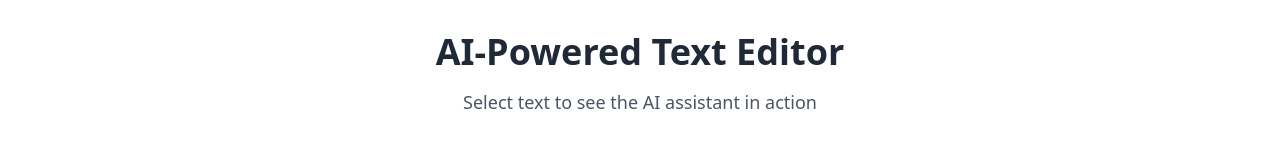
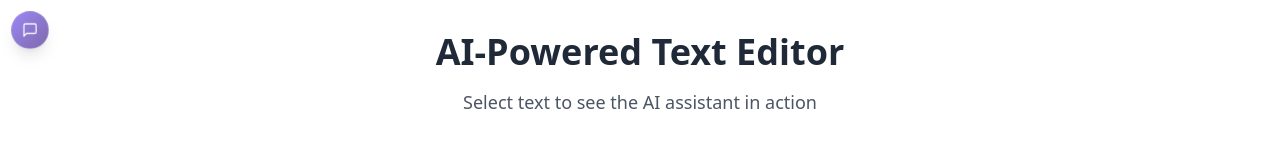
Before and after one commit to nguyentoantuit/ai-context-scribe-menu, a React (Vite) app: page / in a window 1280 px wide. Shown: the top 146 px of the page. Built offline with nearby package versions, Linux system fonts and the light colour scheme.

Commit message:
Fix: Always show AI button
The AI assistant button should always be visible.

```diff
--- a/src/components/AIFloatingButton.tsx
+++ b/src/components/AIFloatingButton.tsx
@@ -4,7 +4,7 @@ import { MessageSquare } from 'lucide-react';
 import { cn } from '@/lib/utils';
 
 interface AIFloatingButtonProps {
-  position: { x: number; y: number } | null;
+  position: { x: number; y: number };
   onClick: () => void;
   className?: string;
   isVisible: boolean;
@@ -16,7 +16,7 @@ const AIFloatingButton: React.FC<AIFloatingButtonProps> = ({
   className,
   isVisible
 }) => {
-  if (!position || !isVisible) return null;
+  if (!isVisible) return null;
 
   // Adjust position to account for scroll
   const adjustedX = position.x + window.scrollX;
--- a/src/components/TextEditor.tsx
+++ b/src/components/TextEditor.tsx
@@ -14,9 +14,9 @@ const TextEditor: React.FC = () => {
     "Welcome to the AI-powered text editor! Try selecting some text to see the AI assistant button appear.\n\nHere are some examples you can try:\n\n1. Select this text and use the AI assistant to generate a response.\n\n2. Hello AI, can you help me understand how this works?\n\n3. Summarize this paragraph for a quick overview."
   );
   const [selectedText, setSelectedText] = useState<string>('');
-  const [buttonPosition, setButtonPosition] = useState<{ x: number; y: number } | null>(null);
+  const [buttonPosition, setButtonPosition] = useState<{ x: number; y: number }>({ x: 20, y: 20 });
   const [menuPosition, setMenuPosition] = useState<{ x: number; y: number } | null>(null);
-  const [showButton, setShowButton] = useState<boolean>(false);
+  const [showButton, setShowButton] = useState<boolean>(true); // Always show the button
   const [actionOptions, setActionOptions] = useState<string[]>([]);
 
   // Handle text selection
@@ -26,18 +26,16 @@ const TextEditor: React.FC = () => {
 
     if (selected) {
       const position = getSelectionPosition();
-      setButtonPosition(position);
-      setShowButton(!!position);
+      if (position) {
+        setButtonPosition(position);
+      }
       setActionOptions(generateActionOptions(selected));
-    } else {
-      setShowButton(false);
     }
   }, []);
 
   // Handle button click
   const handleButtonClick = () => {
     setMenuPosition(buttonPosition);
-    setShowButton(false);
   };
 
   // Handle closing the menu
```
